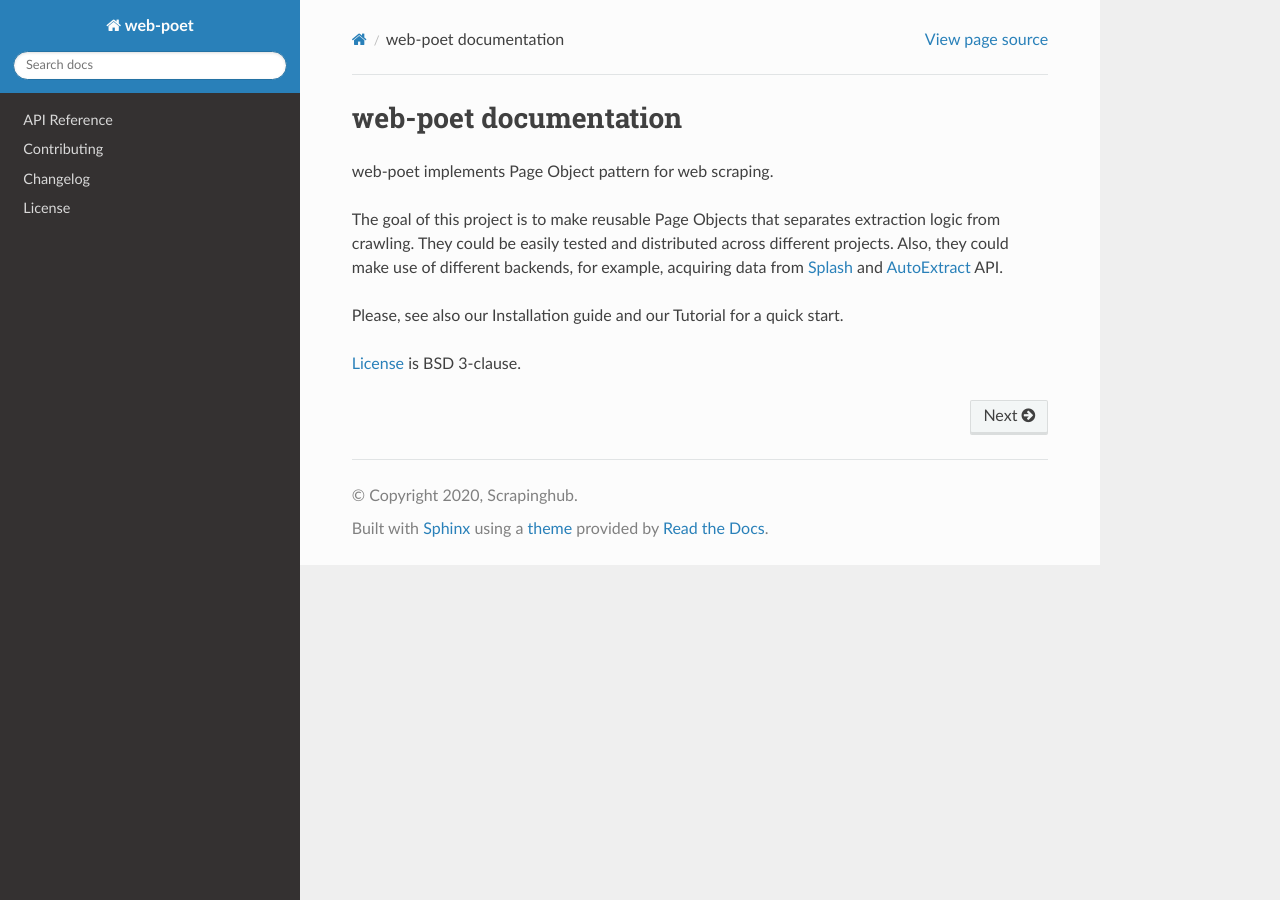
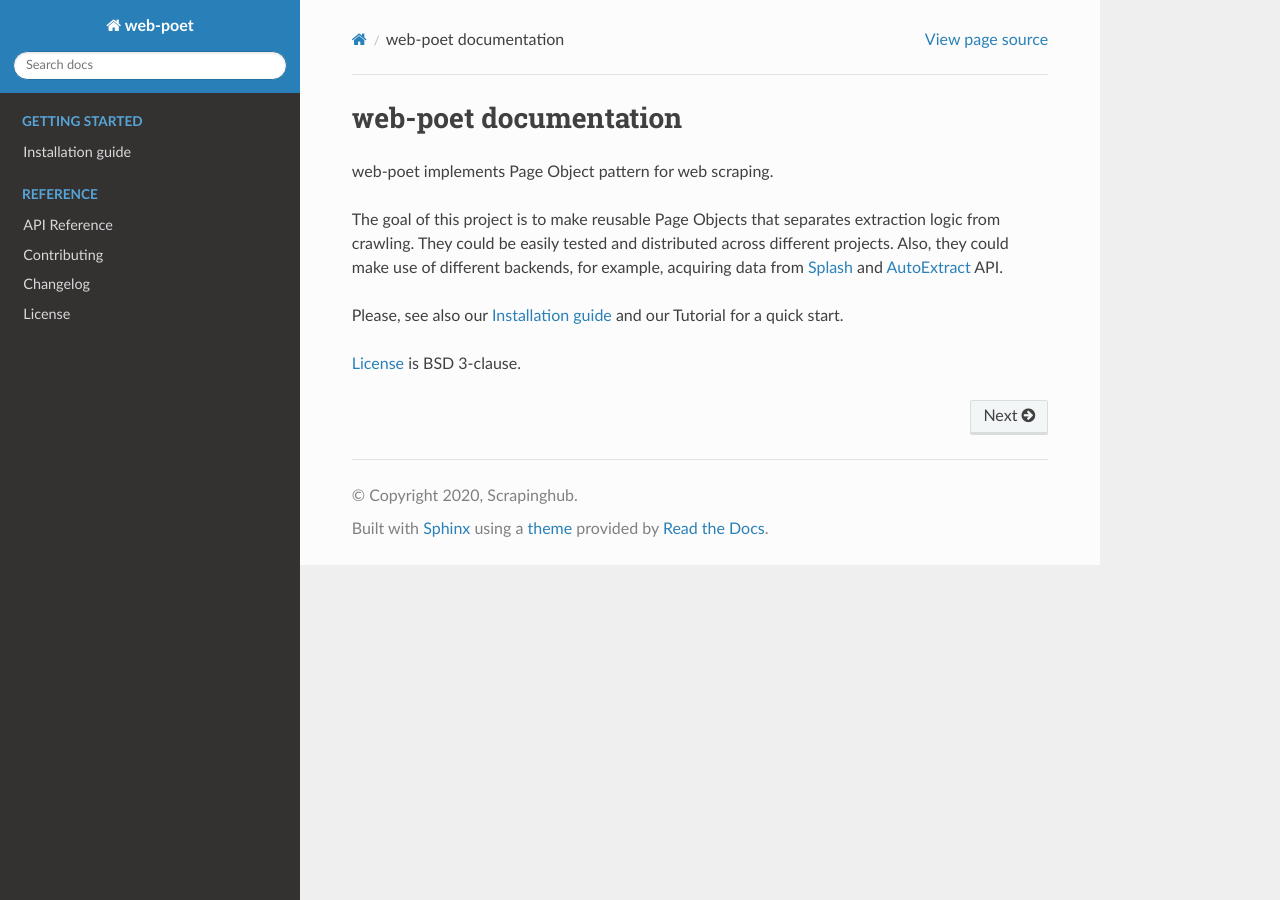
Before and after one commit to scrapinghub/web-poet, a Sphinx documentation site: the page built from docs/index.rst, in a window 1280 px wide. Built offline with Sphinx 7.4.7 and the Read the Docs theme 2.0.0, drawn with Linux system fonts in a browser that asks for light colours.

Commit message:
Add installation guide page

```diff
--- a/docs/index.rst
+++ b/docs/index.rst
@@ -18,6 +18,13 @@ Please, see also our Installation guide and our Tutorial for a quick start.
 .. _`web-poet`: https://github.com/scrapinghub/web-poet
 
 .. toctree::
+   :caption: Getting started
+   :hidden:
+
+   intro/install
+
+.. toctree::
+   :caption: Reference
    :maxdepth: 2
    :hidden:
 
--- a/setup.py
+++ b/setup.py
@@ -13,15 +13,13 @@ setup(
     long_description_content_type='text/x-rst',
     author='Scrapinghub',
     author_email='info@scrapinghub.com',
-    # FIXME: change url when repository is moved to Scrapinghub's organization
-    url='https://github.com/victor-torres/web-poet',
+    url='https://github.com/scrapinghub/web-poet',
     packages=find_packages(
         exclude=(
             'tests',
         )
     ),
     install_requires=(
-        'andi>=0.3',
         'attrs',
         'parsel',
     ),
```
Also changed, not shown: other parts of docs/index.rst (+1 -1 lines), docs/intro/install.rst (added, +28 -0 lines).
